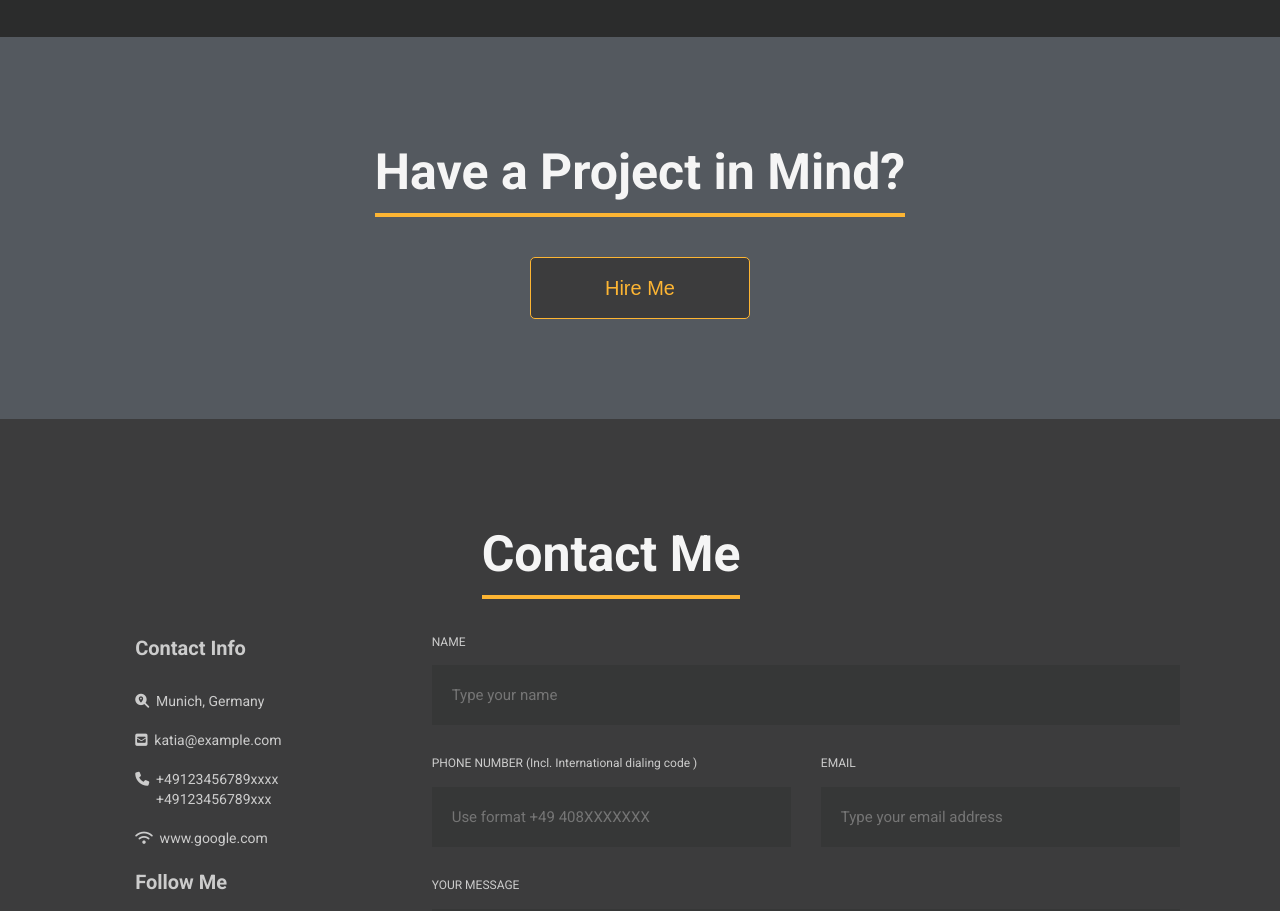
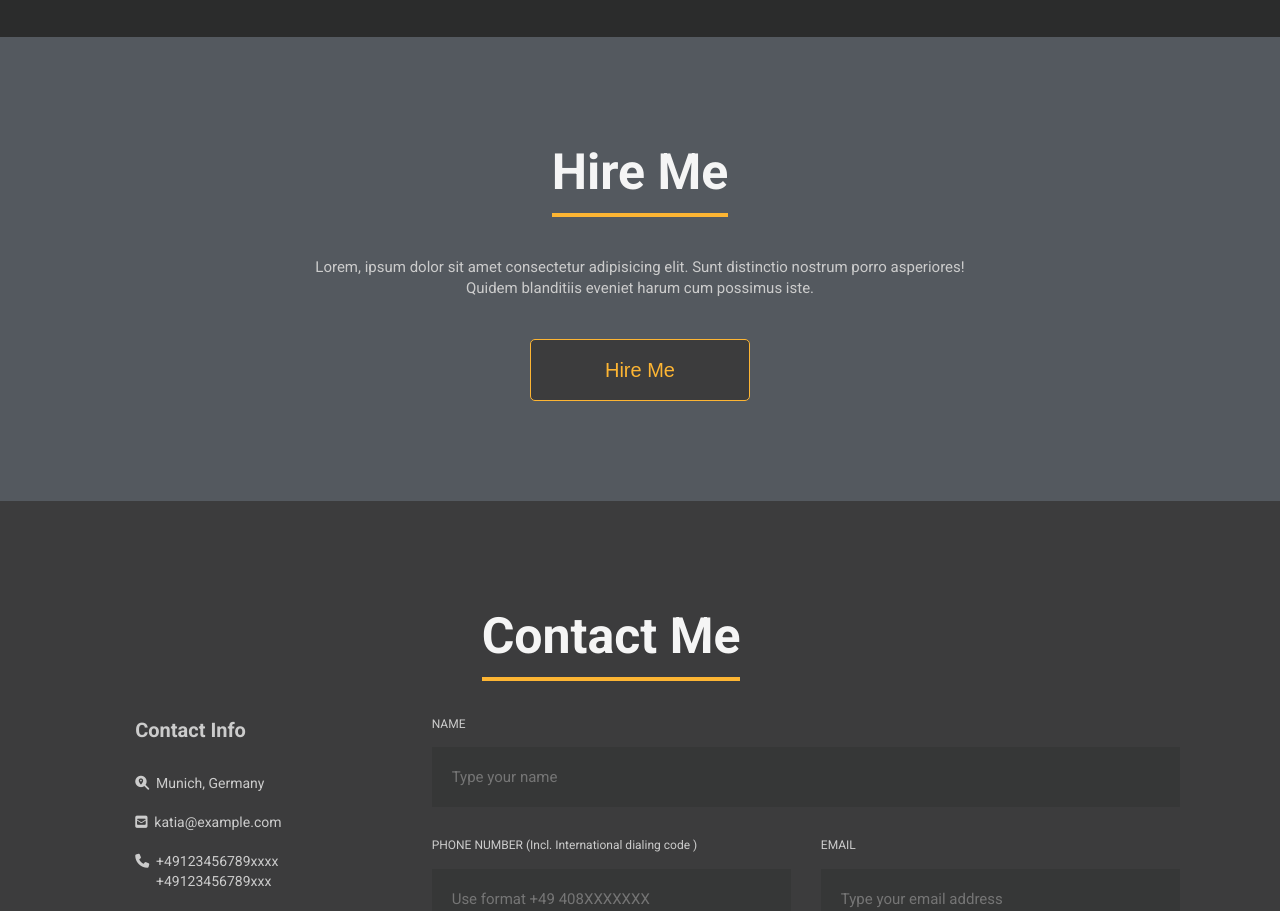
Before and after one commit to Katiao/CommunityProjectReact, a React (Create React App) app: page / in a window 1280 px wide. Shown: the part 5160-6071 px from the top of the page. Built offline with nearby package versions, Linux system fonts and the light colour scheme.

Commit message:
change Hire Me section

```diff
--- a/src/components/Hire-Me/hire-me.jsx
+++ b/src/components/Hire-Me/hire-me.jsx
@@ -5,7 +5,12 @@ import Heading2 from '../Heading-2/heading-2';
 function HireMe() {
 	return (
 		<section className='hire-me'>
-			<Heading2 text='Have a Project in Mind?' />
+			<Heading2 text='Hire Me' />
+			<p>
+				Lorem, ipsum dolor sit amet consectetur adipisicing elit. Sunt
+				distinctio nostrum porro asperiores! <br />
+				Quidem blanditiis eveniet harum cum possimus iste.
+			</p>
 			<Button
 				btnClass='grey-button'
 				text='Hire Me'
--- a/src/components/Hire-Me/hire-me.scss
+++ b/src/components/Hire-Me/hire-me.scss
@@ -14,6 +14,10 @@ $bp-small: 41em; // 656px
 	align-items: center;
 	text-align: center;
 
+	& p {
+		margin-bottom: 4rem;
+	}
+
 	@media screen and (max-width: $bp-small) {
 		padding: 5rem 2rem 5rem 2rem;
 	}
```
